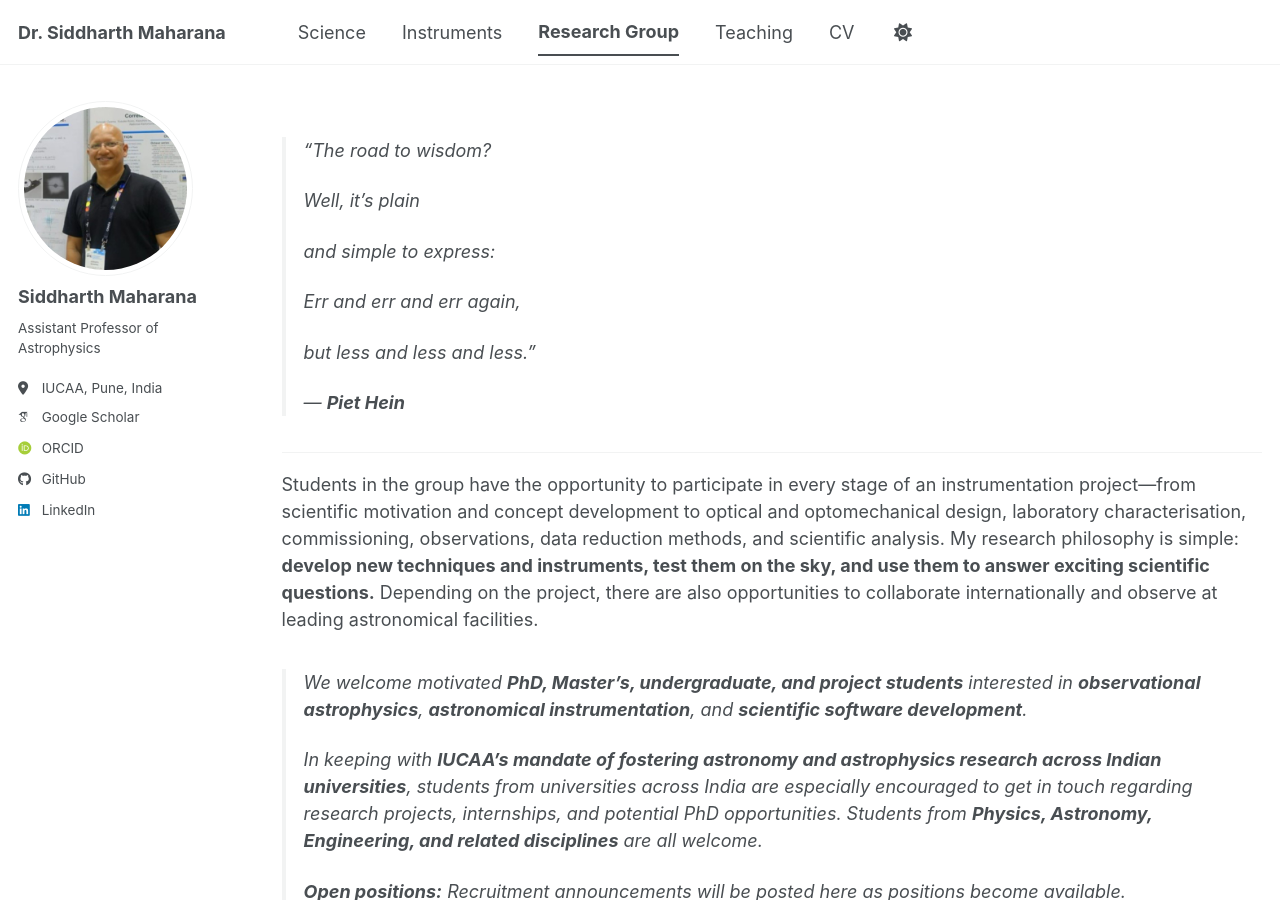
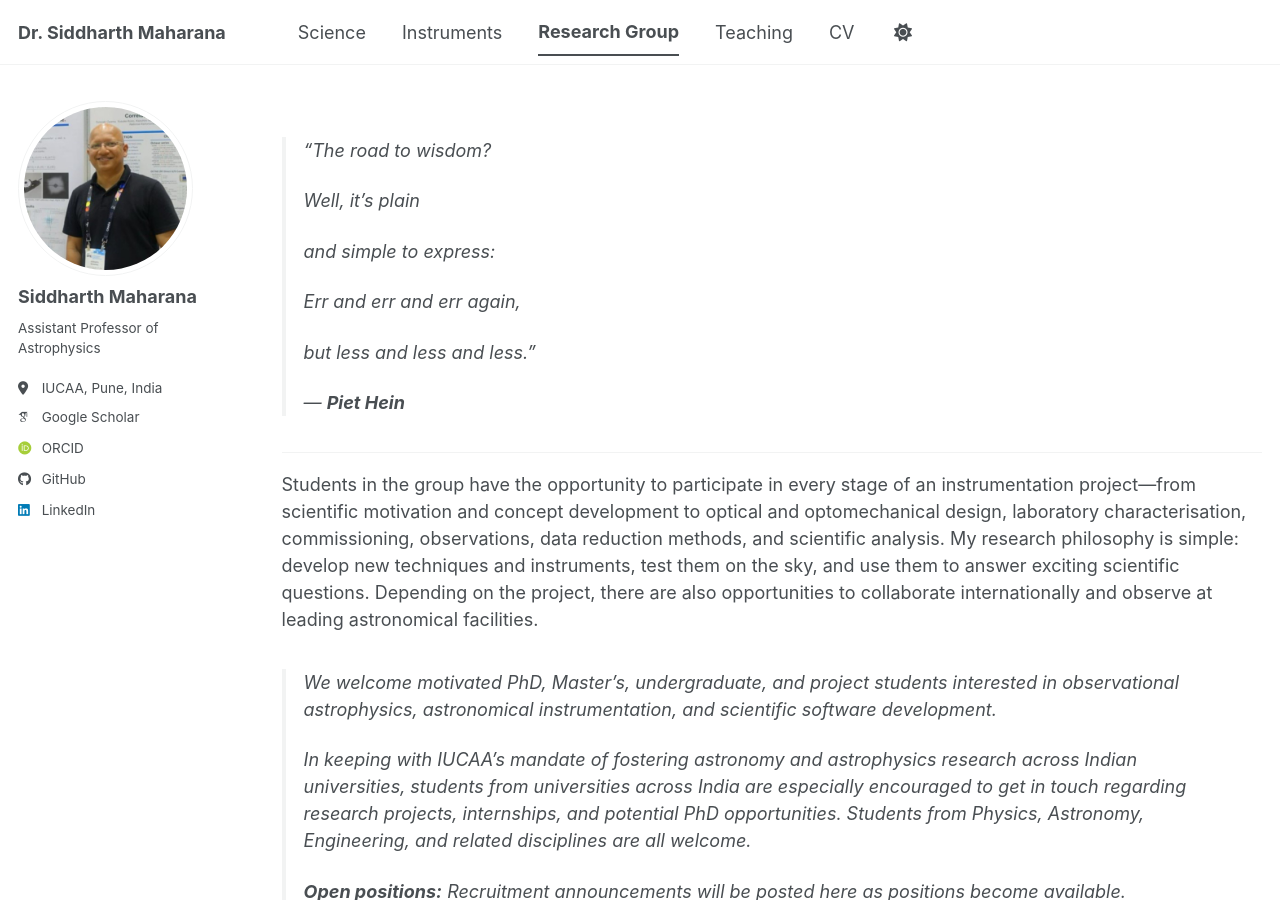
Before and after one commit to siddharth-maharana/siddharth-maharana.github.io, a Jekyll site: the page built from _pages/group.md, in a window 1280 px wide and 900 px high. Built offline with Jekyll 4.4.1, drawn with Linux system fonts in a browser that asks for light colours; some web fonts are replaced; a script bundle is joined from its source files by our own code; library files that are not in the unit come from our copies.

```diff
--- a/_pages/group.md
+++ b/_pages/group.md
@@ -19,11 +19,11 @@ author_profile: true
 
 ---
 
-Students in the group have the opportunity to participate in every stage of an instrumentation project—from scientific motivation and concept development to optical and optomechanical design, laboratory characterisation, commissioning, observations, data reduction methods, and scientific analysis. My research philosophy is simple: **develop new techniques and instruments, test them on the sky, and use them to answer exciting scientific questions.** Depending on the project, there are also opportunities to collaborate internationally and observe at leading astronomical facilities.
+Students in the group have the opportunity to participate in every stage of an instrumentation project—from scientific motivation and concept development to optical and optomechanical design, laboratory characterisation, commissioning, observations, data reduction methods, and scientific analysis. My research philosophy is simple: develop new techniques and instruments, test them on the sky, and use them to answer exciting scientific questions. Depending on the project, there are also opportunities to collaborate internationally and observe at leading astronomical facilities.
 
-> We welcome motivated **PhD, Master's, undergraduate, and project students** interested in **observational astrophysics**, **astronomical instrumentation**, and **scientific software development**.
+> We welcome motivated PhD, Master's, undergraduate, and project students interested in observational astrophysics, astronomical instrumentation, and scientific software development.
 >
-> In keeping with **IUCAA's mandate of fostering astronomy and astrophysics research across Indian universities**, students from universities across India are especially encouraged to get in touch regarding research projects, internships, and potential PhD opportunities. Students from **Physics, Astronomy, Engineering, and related disciplines** are all welcome.
+> In keeping with IUCAA's mandate of fostering astronomy and astrophysics research across Indian universities, students from universities across India are especially encouraged to get in touch regarding research projects, internships, and potential PhD opportunities. Students from Physics, Astronomy, Engineering, and related disciplines are all welcome.
 >
 > **Open positions:** Recruitment announcements will be posted here as positions become available. Prospective students are nevertheless encouraged to contact me to discuss potential opportunities.
 
@@ -34,9 +34,9 @@ Students in the group have the opportunity to participate in every stage of an i
 Prospective PhD students are welcome to discuss research projects in areas including:
 
 - Astronomical instrumentation
-- Optical and spectropolarimetry
-- Optical and optomechanical design
-- Fiber-fed spectroscopy
+  - Optical and spectropolarimetry
+  - Optical and optomechanical design
+  - Fiber-fed spectroscopy
 - Scientific software development
 - Instrument control and automation
 - Instrument calibration
```
